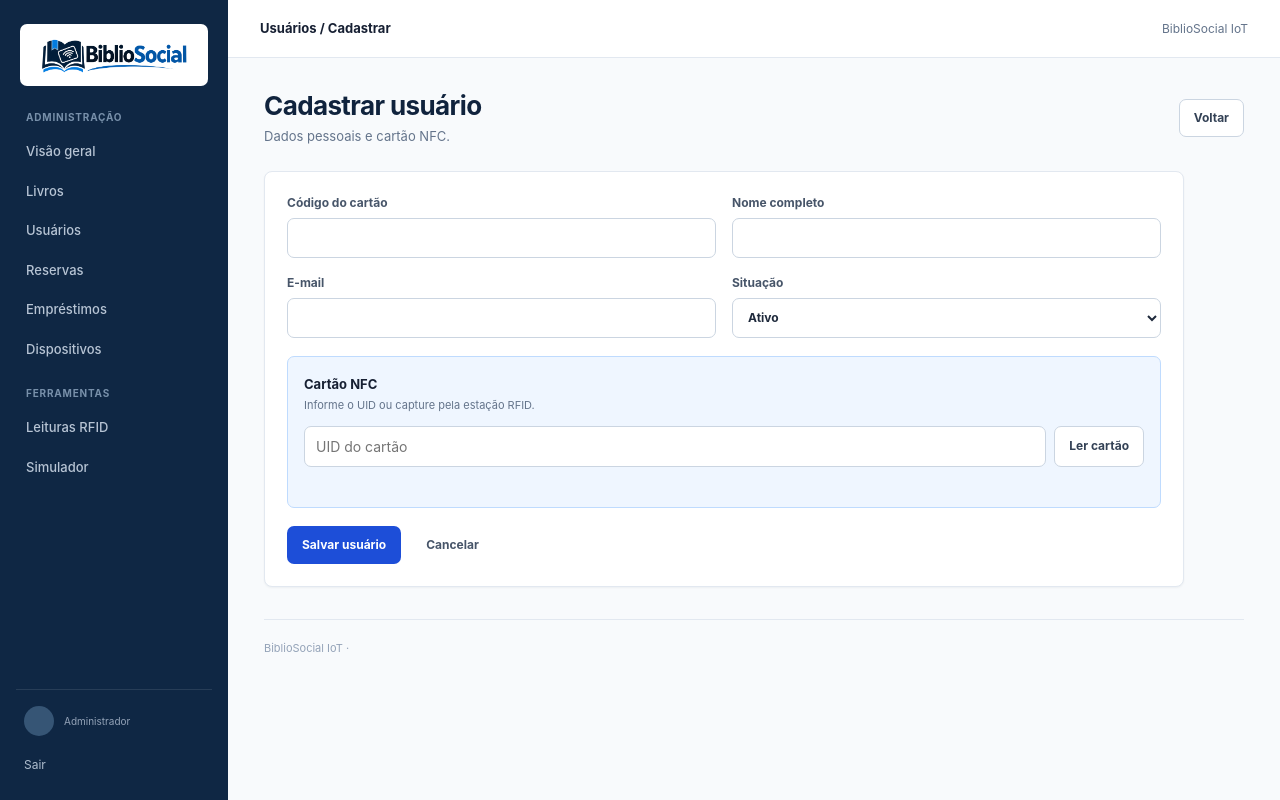
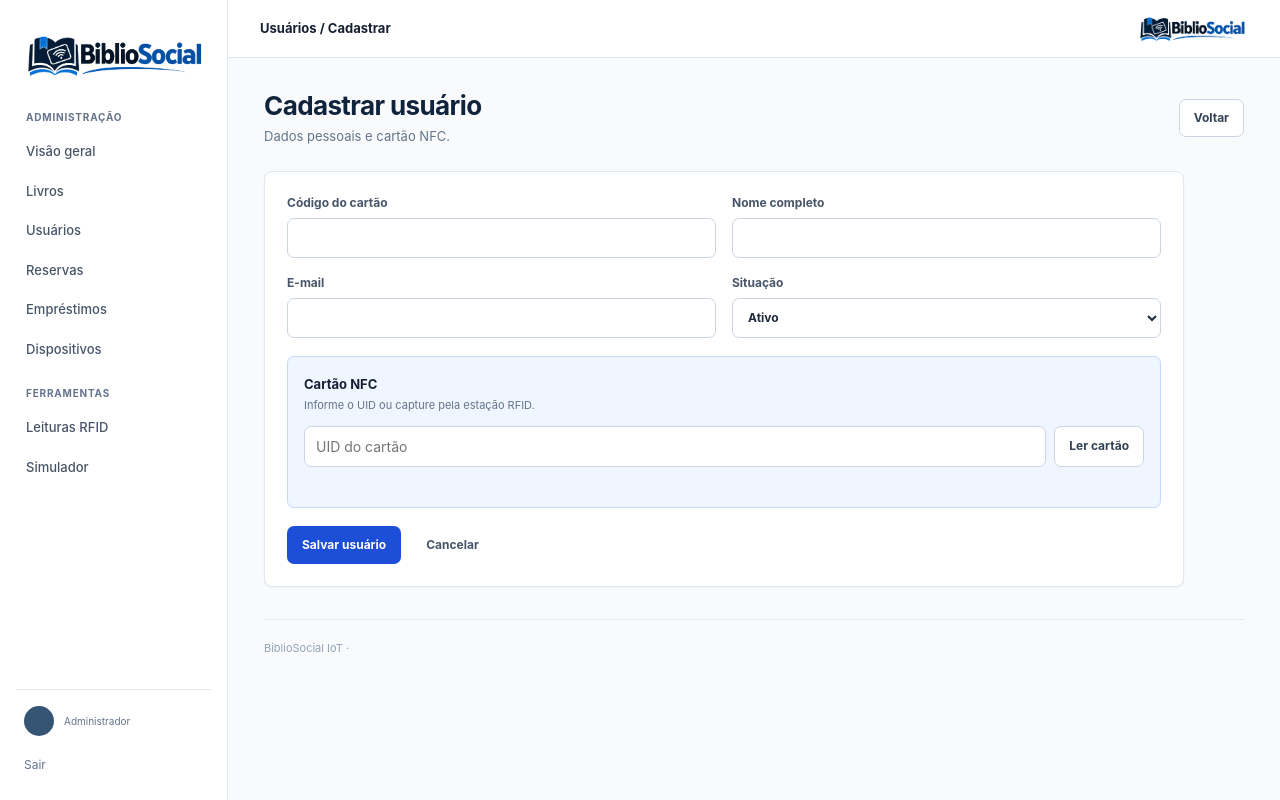
Before and after one commit to lucasPollo/projetoIoTbiblioteca, a Python web app: template BiblioSocial/bibliosocial/templates/formulario_usuario.html in a window 1280 px wide. Run offline with Jinja, Linux system fonts and the light colour scheme; the template is opened without the code that fills it, so the values that code supplies are empty.

Commit message:
refactor: muda logo do bibliosocial

```diff
--- a/BiblioSocial/bibliosocial/static/css/estilo.css
+++ b/BiblioSocial/bibliosocial/static/css/estilo.css
@@ -26,28 +26,29 @@ input, select, textarea { outline: none; }
 :focus-visible { outline: 3px solid rgba(29, 78, 216, .28); outline-offset: 2px; }
 
 .estrutura { display: flex; min-height: 100vh; }
-.lateral { position: sticky; top: 0; z-index: 50; display: flex; flex: 0 0 228px; flex-direction: column; width: 228px; height: 100vh; padding: 24px 16px 18px; color: #cbd5e1; background: var(--marinho); }
+.lateral { position: sticky; top: 0; z-index: 50; display: flex; flex: 0 0 228px; flex-direction: column; width: 228px; height: 100vh; padding: 24px 16px 18px; border-right: 1px solid var(--linha); color: #475569; background: #fff; }
 .marca { display: block; padding: 0 4px 24px; }
 .logo-bibliosocial { display: block; max-width: 100%; object-fit: contain; }
-.logo-menu { width: 188px; height: 62px; padding: 5px 7px; border-radius: 7px; background: #fff; }
-.rotulo-menu { margin: 0 10px 8px; color: #7890aa; font-size: 10px; font-weight: 700; letter-spacing: .08em; text-transform: uppercase; }
+.logo-menu { width: 188px; height: 62px; }
+.rotulo-menu { margin: 0 10px 8px; color: #64748b; font-size: 10px; font-weight: 700; letter-spacing: .08em; text-transform: uppercase; }
 .navegacao { display: grid; gap: 2px; }
-.navegacao a { padding: 9px 10px; border-radius: 6px; color: #b7c4d4; font-size: 13px; font-weight: 550; }
-.navegacao a:hover { color: #fff; background: rgba(255, 255, 255, .07); }
-.navegacao a.ativo { color: #fff; background: rgba(255, 255, 255, .12); }
-.lateral-rodape { margin-top: auto; border-top: 1px solid rgba(255,255,255,.1); padding-top: 16px; }
+.navegacao a { padding: 9px 10px; border-radius: 6px; color: #475569; font-size: 13px; font-weight: 550; }
+.navegacao a:hover { color: var(--marinho); background: #eff6ff; }
+.navegacao a.ativo { color: #1e40af; background: #dbeafe; }
+.lateral-rodape { margin-top: auto; border-top: 1px solid var(--linha); padding-top: 16px; }
 .usuario-atual { display: flex; align-items: center; gap: 10px; padding: 0 8px 12px; }
 .avatar { display: grid; flex: 0 0 auto; width: 30px; height: 30px; place-items: center; border-radius: 50%; color: #fff; background: #365575; font-size: 12px; font-weight: 700; }
 .usuario-atual strong, .usuario-atual small { display: block; }
-.usuario-atual strong { color: #fff; font-size: 12px; }
-.usuario-atual small { color: #94a3b8; font-size: 10px; }
-.sair { width: 100%; padding: 8px; border: 0; border-radius: 6px; color: #aebdce; background: transparent; text-align: left; font-size: 12px; }
-.sair:hover { color: #fff; background: rgba(255,255,255,.07); }
+.usuario-atual strong { color: var(--marinho); font-size: 12px; }
+.usuario-atual small { color: #64748b; font-size: 10px; }
+.sair { width: 100%; padding: 8px; border: 0; border-radius: 6px; color: #64748b; background: transparent; text-align: left; font-size: 12px; }
+.sair:hover { color: var(--marinho); background: #eff6ff; }
 
 .conteudo { flex: 1; min-width: 0; }
 .barra-topo { display: flex; height: 58px; align-items: center; justify-content: space-between; padding: 0 32px; border-bottom: 1px solid var(--linha); background: #fff; }
 .barra-topo strong { font-size: 13px; font-weight: 650; }
-.topo-direita { color: var(--secundario); font-size: 12px; }
+.topo-direita { display: block; margin-left: 18px; }
+.logo-topo { width: 112px; height: 38px; object-position: right center; }
 .botao-menu { display: none; padding: 6px; border: 0; background: transparent; font-size: 21px; }
 .area-principal { width: min(100%, 1320px); margin: 0 auto; padding: 32px 36px 0; }
 .cabecalho-pagina { display: flex; align-items: center; justify-content: space-between; gap: 20px; margin-bottom: 24px; }
--- a/BiblioSocial/bibliosocial/templates/base.html
+++ b/BiblioSocial/bibliosocial/templates/base.html
@@ -6,6 +6,7 @@
   <meta name="csrf-token" content="{{ csrf_token }}">
   <meta name="theme-color" content="#0f2744">
   <title>{% block titulo %}Painel{% endblock %} | BiblioSocial IoT</title>
+  <link rel="icon" type="image/png" href="{{ url_for('static', filename='img/logo-bibliosocial-transparente.png') }}">
   <link rel="stylesheet" href="{{ url_for('static', filename='css/estilo.css') }}">
   <script defer src="{{ url_for('static', filename='js/aplicacao.js') }}"></script>
 </head>
@@ -13,7 +14,7 @@
 <div class="estrutura">
   <aside class="lateral" id="menu-lateral" aria-label="Navegação principal">
     <a class="marca" href="{{ url_for('painel') }}">
-      <img class="logo-bibliosocial logo-menu" src="{{ url_for('static', filename='img/logo-bibliosocial.png') }}" alt="BiblioSocial">
+      <img class="logo-bibliosocial logo-menu" src="{{ url_for('static', filename='img/logo-bibliosocial-transparente.png') }}" alt="BiblioSocial" width="2172" height="724">
     </a>
     <div class="rotulo-menu">Administração</div>
     <nav class="navegacao">
@@ -44,7 +45,9 @@
     <header class="barra-topo">
       <button class="botao-menu" type="button" aria-label="Abrir menu" aria-controls="menu-lateral" aria-expanded="false" id="alternar-menu">☰</button>
       <strong>{% block trilha %}Visão geral{% endblock %}</strong>
-      <div class="topo-direita">BiblioSocial IoT</div>
+      <a class="topo-direita" href="{{ url_for('painel') }}" aria-label="Ir para a visão geral">
+        <img class="logo-bibliosocial logo-topo" src="{{ url_for('static', filename='img/logo-bibliosocial-transparente.png') }}" alt="BiblioSocial" width="2172" height="724">
+      </a>
     </header>
     <main class="area-principal">
       {% with mensagens = get_flashed_messages(with_categories=true) %}
--- a/BiblioSocial/bibliosocial/templates/catalogo.html
+++ b/BiblioSocial/bibliosocial/templates/catalogo.html
@@ -6,13 +6,14 @@
   <meta name="csrf-token" content="{{ csrf_token }}">
   <meta name="theme-color" content="#0f2744">
   <title>Catálogo | BiblioSocial IoT</title>
+  <link rel="icon" type="image/png" href="{{ url_for('static', filename='img/logo-bibliosocial-transparente.png') }}">
   <link rel="stylesheet" href="{{ url_for('static', filename='css/estilo.css') }}">
   <script defer src="{{ url_for('static', filename='js/aplicacao.js') }}"></script>
 </head>
 <body class="catalogo-publico">
   <header class="catalogo-cabecalho">
     <nav class="catalogo-navegacao" aria-label="Navegação do catálogo">
-      <img class="logo-bibliosocial logo-catalogo" src="{{ url_for('static', filename='img/logo-bibliosocial.png') }}" alt="BiblioSocial">
+      <img class="logo-bibliosocial logo-catalogo" src="{{ url_for('static', filename='img/logo-bibliosocial-transparente.png') }}" alt="BiblioSocial" width="2172" height="724">
       <a class="botao secundario" href="{{ url_for('login') }}">Área administrativa</a>
     </nav>
     <div class="catalogo-apresentacao">
--- a/BiblioSocial/bibliosocial/templates/login.html
+++ b/BiblioSocial/bibliosocial/templates/login.html
@@ -4,11 +4,12 @@
   <meta charset="utf-8">
   <meta name="viewport" content="width=device-width, initial-scale=1">
   <title>Entrar | BiblioSocial IoT</title>
+  <link rel="icon" type="image/png" href="{{ url_for('static', filename='img/logo-bibliosocial-transparente.png') }}">
   <link rel="stylesheet" href="{{ url_for('static', filename='css/estilo.css') }}">
 </head>
 <body class="fundo-login">
   <main class="login-caixa">
-    <img class="logo-bibliosocial logo-login" src="{{ url_for('static', filename='img/logo-bibliosocial.png') }}" alt="BiblioSocial">
+    <img class="logo-bibliosocial logo-login" src="{{ url_for('static', filename='img/logo-bibliosocial-transparente.png') }}" alt="BiblioSocial" width="2172" height="724">
     <h1>Acesso administrativo</h1>
     <p>Entre para gerenciar o acervo e as operações.</p>
     {% with mensagens = get_flashed_messages(with_categories=true) %}
```
Also changed, not shown: BiblioSocial/bibliosocial/static/img/logo-bibliosocial-transparente.png (added), BiblioSocial/dados/bibliosocial.db.
